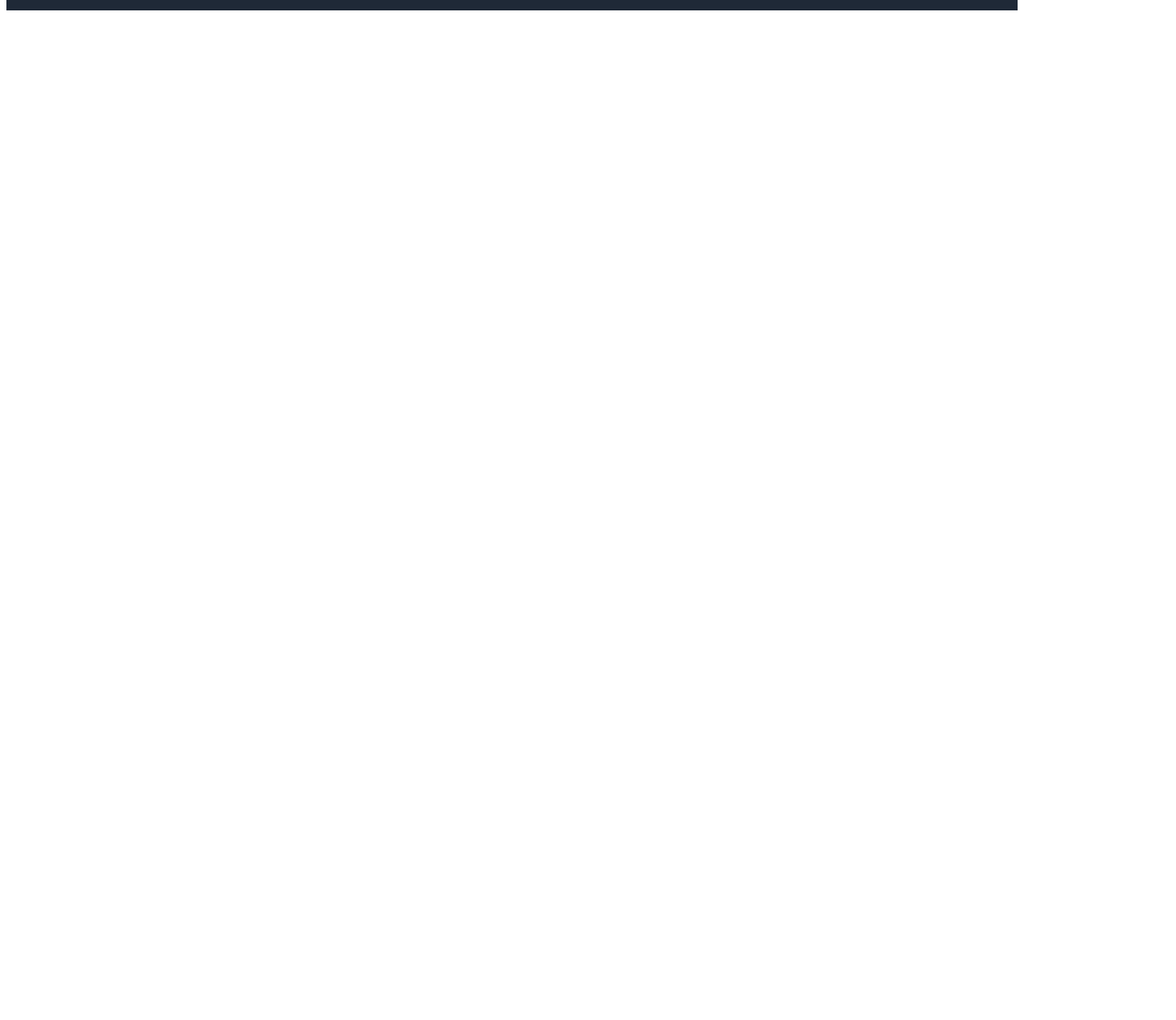
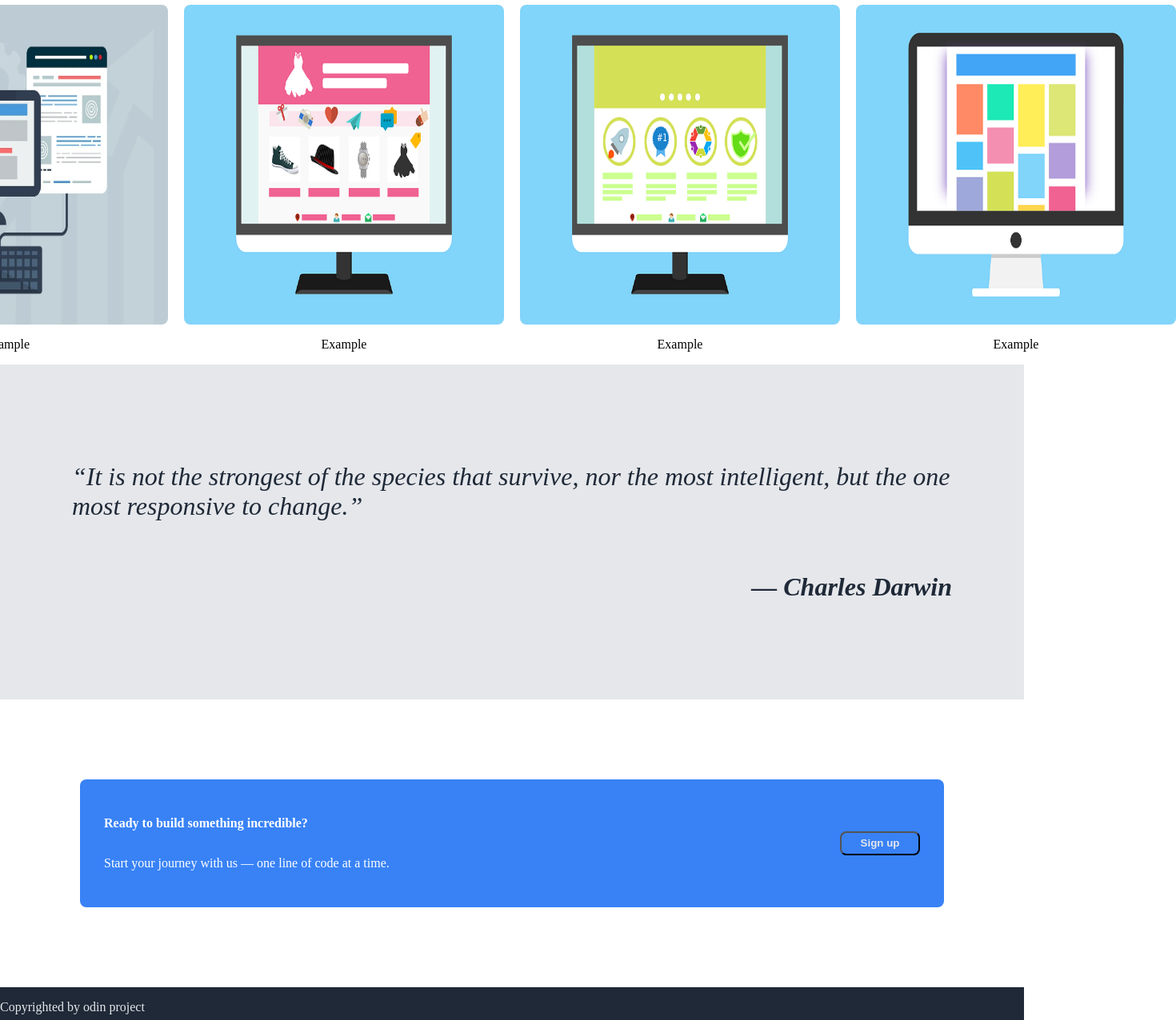
Before and after one commit to venom827/landing-page, a plain HTML site: page index.html in a window 1280 px wide. Shown: the part 672-1948 px from the top of the page at 80% size, 1470 px wide, since content can reach past the window. Before the commit the page ends 800 px from the top, so only its background shows below. Drawn offline with Linux system fonts and the light colour scheme.

Commit message:
Did the cards

```diff
--- a/index.html
+++ b/index.html
@@ -27,17 +27,32 @@
     </div>
     <div class="card-sec">
         <p class="card-heading">Example text</p>
-        <div></div>
-        <div></div>
-        <div></div>
-        <div></div>
+        <div class="card-group">
+            <div class="card-div">
+                <img src="../landing-page/Pictures/card-1.webp" alt="" class="card"><p>example</p>
+            </div>
+            <div class="card-div">
+                <img src="../landing-page/Pictures/card-2.webp" alt="" class="card"><p>Example</p>
+            </div>
+            <div class="card-div">
+                <img src="../landing-page/Pictures/card-3.webp" alt="" class="card"><p>Example</p>
+            </div>
+            <div class="card-div">
+                <img src="../landing-page/Pictures/card-4.webp" alt="" class="card"><p>Example</p>
+            </div>
+        </div>
     </div>
     <div class="quote-sec">
-
+        <p>“It is not the strongest of the species that survive, nor the most intelligent, but the one most responsive to change.”</p>
+        <p class="author">— Charles Darwin</p>
     </div>
-    <div class="alert-sec">
-        <div>
-
+    <div >
+        <div class="alert-sec">
+            <div class="alert-sec2">
+                <p style="font-weight: 800;">Ready to build something incredible?</p>
+                <p>Start your journey with us — one line of code at a time.</p>
+            </div>
+            <button style="    align-self: center;">Sign up</button>
         </div>
     </div>
     <div class="footer">
--- a/styles.css
+++ b/styles.css
@@ -6,6 +6,8 @@ body{
     display: flex;
     flex-direction: column;
     justify-content: space-between;
+    margin:0;
+
 }
 
 .logo{
@@ -52,3 +54,56 @@ button{
     width: 100px;
     height: 30px;
 }
+.card-heading{
+    font-size: 32px;
+    font-weight: 800;
+}
+.card{
+    height: 400px;
+    width: 400px;
+    border-radius: 8px;
+}
+.card-sec{
+    display: flex;
+    flex-direction: column;
+    align-items: center;
+}
+.card-group{
+    display: flex;
+    box-sizing: border-box;
+    justify-content: center;
+    gap: 20px;
+}
+.quote-sec{
+    background-color: #E5E7EB;
+    font-style: italic;
+    color: #1f2937;
+    font-size: 32px;
+    display: flex;
+    flex-direction: column;
+    justify-content: center;
+    align-items: center;
+    padding: 90px;
+}
+.author{
+    align-self: flex-end;
+    font-weight: 800;
+}
+.alert-sec{
+    background-color: #3882f6;
+    display: flex;
+    margin: 100px;
+    border-radius: 8px;
+    justify-content: space-between;
+    padding: 30px;
+}
+.alert-sec2{
+    display: flex;
+    flex-direction: column;
+    color: white;
+}
+.card-div{
+    display: flex;
+    flex-direction: column;
+    text-align: center;
+}
```
Also changed, not shown: Pictures/card-1.webp (added), Pictures/card-2.webp (added), Pictures/card-3.webp (added), Pictures/card-4.webp (added).
